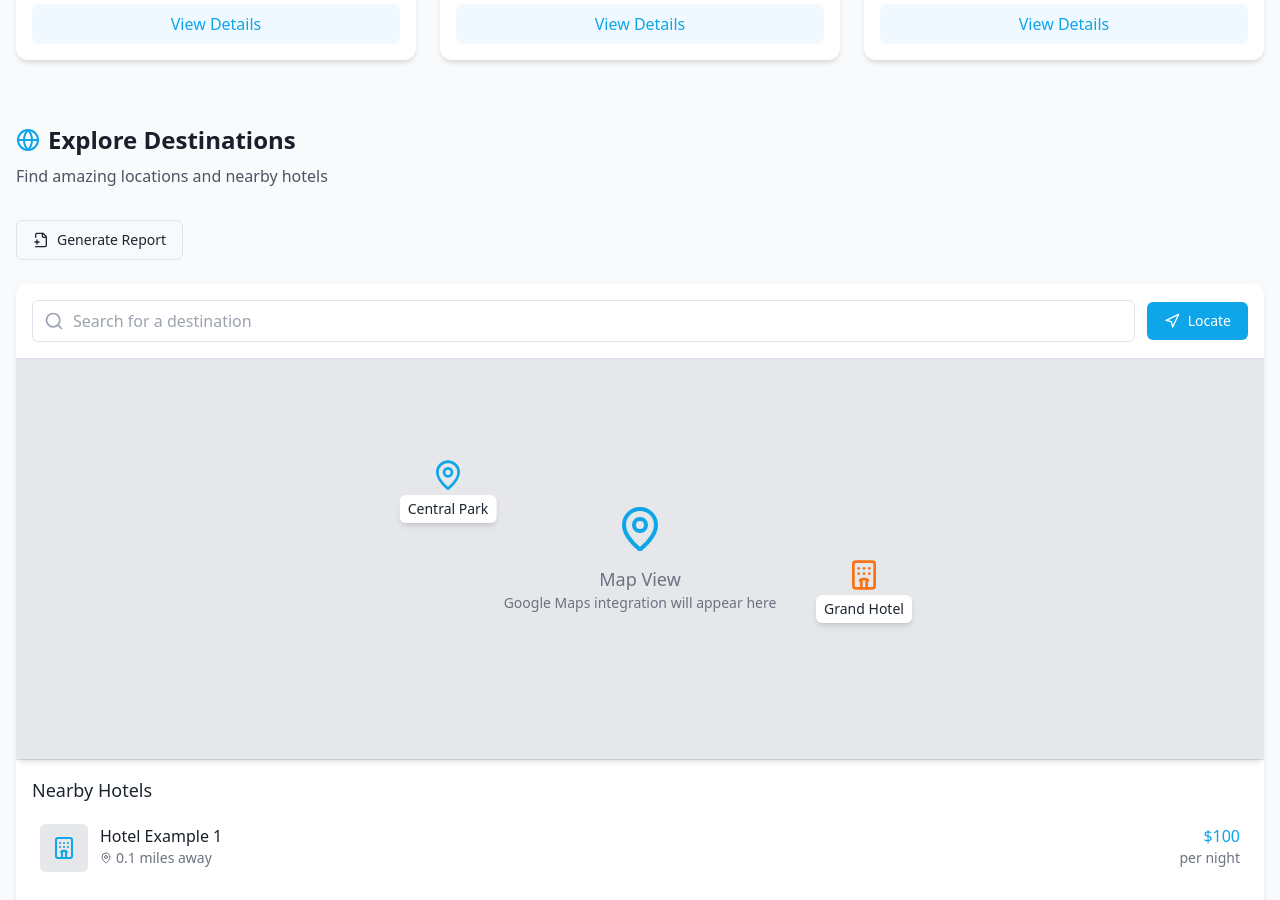
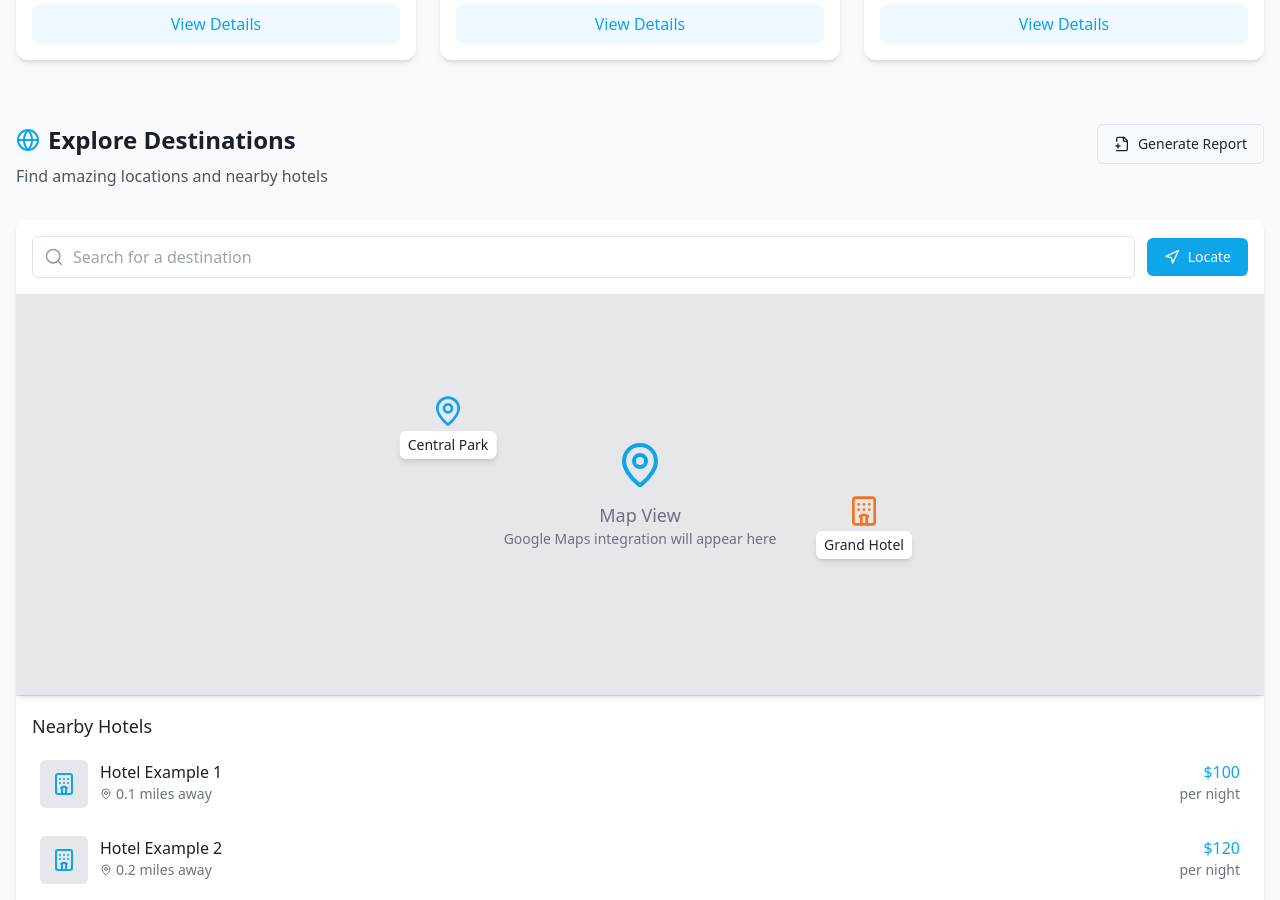
Before and after one commit to AgnaPaulson/traveloguenew, a React (Vite) app: page / in a window 1280 px wide. Shown: the part 1580-2480 px from the top of the page. Built offline with nearby package versions, Linux system fonts and the light colour scheme.

Commit message:
Add report generator
Integrate the report generator component into the application.

```diff
--- a/src/components/sections/MapSection.tsx
+++ b/src/components/sections/MapSection.tsx
@@ -7,7 +7,8 @@ import ReportGenerator from "../ReportGenerator";
 const MapSection: React.FC = () => {
   return (
     <section className="mb-16">
-      <div className="mb-8">
+      <div className="flex items-center justify-between mb-8">
+        <div>
           <h2 className="text-2xl font-bold text-travel-secondary mb-2 flex items-center">
             <Globe className="h-6 w-6 mr-2 text-travel-primary" />
             Explore Destinations
@@ -16,8 +17,8 @@ const MapSection: React.FC = () => {
             Find amazing locations and nearby hotels
           </p>
         </div>
-
         <ReportGenerator />
+      </div>
 
       <MapView />
     </section>
```
Lines whose indentation alone changed are shown as unchanged.
